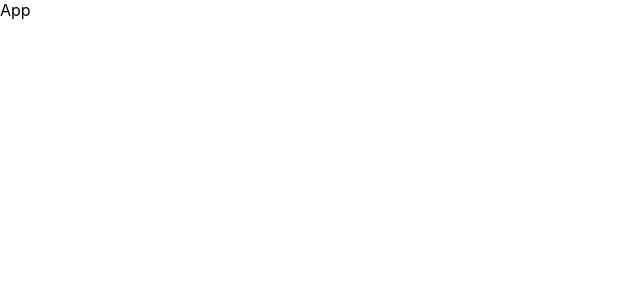
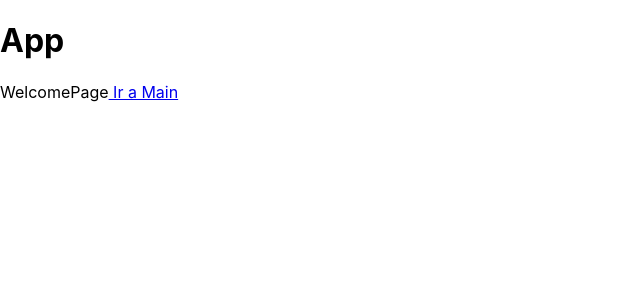
Before and after one commit to mycaballero/clima-app, a React (Create React App) app: page / in a window 1280 px wide. Shown: the top 300 px of the page, without its empty margins (0-640 px from the left). Built offline with nearby package versions, Linux system fonts and the light colour scheme.

Commit message:
rutas y limpieza de código

```diff
--- a/src/App.jsx
+++ b/src/App.jsx
@@ -1,9 +1,30 @@
 import React from 'react'
+import { BrowserRouter as Router, Route, Switch } from 'react-router-dom'
+import CityPage from './pages/CityPage'
+import MainPage from './pages/MainPage'
+import NotFoundPage from './pages/NotFoundPage'
+import WelcomePage from './pages/WelcomePage'
 
 const App = () => {
     return (
         <div>
-            App
+            <h1>App</h1>
+            <Router>
+                <Switch>
+                    <Route exact path="/">
+                        <WelcomePage></WelcomePage>
+                    </Route>
+                    <Route path="/main">
+                        <MainPage></MainPage>
+                    </Route>
+                    <Route path="/city">
+                        <CityPage></CityPage>
+                    </Route>
+                    <Route>
+                        <NotFoundPage></NotFoundPage>
+                    </Route>
+                </Switch>
+            </Router>
         </div>
     )
 }
--- a/src/pages/CityPage.jsx
+++ b/src/pages/CityPage.jsx
@@ -1,16 +1,14 @@
 import React from 'react'
-import PropTypes from 'prop-types'
+import { Link } from 'react-router-dom'
 
-const CityPage = props => {
+const CityPage = () => {
     return (
         <div>
             CityPage
+            <Link to="/main">Ir a Main</Link>
         </div>
     )
 }
 
-CityPage.propTypes = {
-
-}
 
 export default CityPage
--- a/src/pages/MainPage.jsx
+++ b/src/pages/MainPage.jsx
@@ -1,7 +1,6 @@
 import React from 'react'
-import PropTypes from 'prop-types'
 
-const MainPage = props => {
+const MainPage = () => {
     return (
         <div>
             MainPage
@@ -9,8 +8,5 @@ const MainPage = props => {
     )
 }
 
-MainPage.propTypes = {
-
-}
 
 export default MainPage
--- /dev/null
+++ b/src/pages/NotFoundPage.jsx
@@ -0,0 +1,16 @@
+import React from 'react'
+import { Link } from 'react-router-dom'
+
+const NotFoundPage = () => {
+    return (
+        <div>
+            Not Found
+            <div>
+                <Link to="/main">Volver a Main</Link>
+            </div>
+        </div>
+    )
+}
+
+
+export default NotFoundPage
--- a/src/pages/WelcomePage.jsx
+++ b/src/pages/WelcomePage.jsx
@@ -1,16 +1,13 @@
 import React from 'react'
-import PropTypes from 'prop-types'
+import { Link } from 'react-router-dom'
 
-const WelcomePage = props => {
+const WelcomePage = () => {
     return (
         <div>
             WelcomePage
+            <Link to="/main"> Ir a Main </Link>
         </div>
     )
 }
 
-WelcomePage.propTypes = {
-
-}
-
 export default WelcomePage
```
